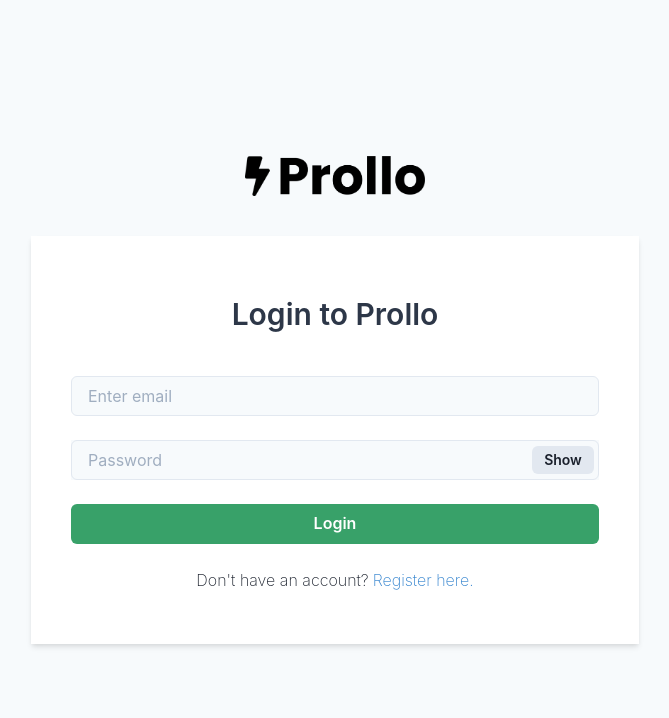
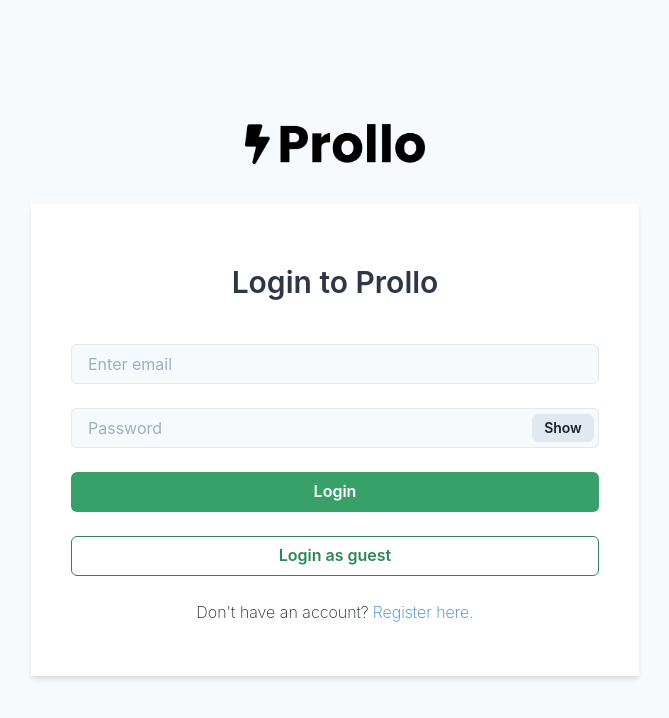
Before and after one commit to wasifbaliyan/prollo-client, a React (Create React App) app: page /login in a window 1280 px wide. Shown: the top 718 px of the page, without its empty margins (305-974 px from the left). Built offline with nearby package versions, Linux system fonts and the light colour scheme; no server answers.

Commit message:
add readme and update login as guest

```diff
--- a/src/components/LoginForm.jsx
+++ b/src/components/LoginForm.jsx
@@ -26,7 +26,10 @@ export default function LoginForm({ setRegistered }) {
     e.preventDefault();
     dispatch(loginUser(loginData));
   };
-
+  const loginAsGuest = () => {
+    setLoginData({ email: "tomato@mail.com", password: "tomato" });
+    dispatch(loginUser({ email: "tomato@mail.com", password: "tomato" }));
+  };
   useEffect(() => {
     if (isLoggedIn) {
       history.push("/");
@@ -89,7 +92,16 @@ export default function LoginForm({ setRegistered }) {
           {status === "loading" ? "Logging in..." : "Login"}
         </Button>
       </form>
-
+      <Button
+        onClick={loginAsGuest}
+        as="button"
+        variant="outline"
+        colorScheme="green"
+        width="full"
+        my="3"
+      >
+        {status === "loading" ? "Logging in..." : "Login as guest"}
+      </Button>
       <Center my="3">
         <Text fontWeight="thin" mr="1">
           Don't have an account?{" "}
```
Also changed, not shown: 1 other file (tests, documents, lock files or other folders).
